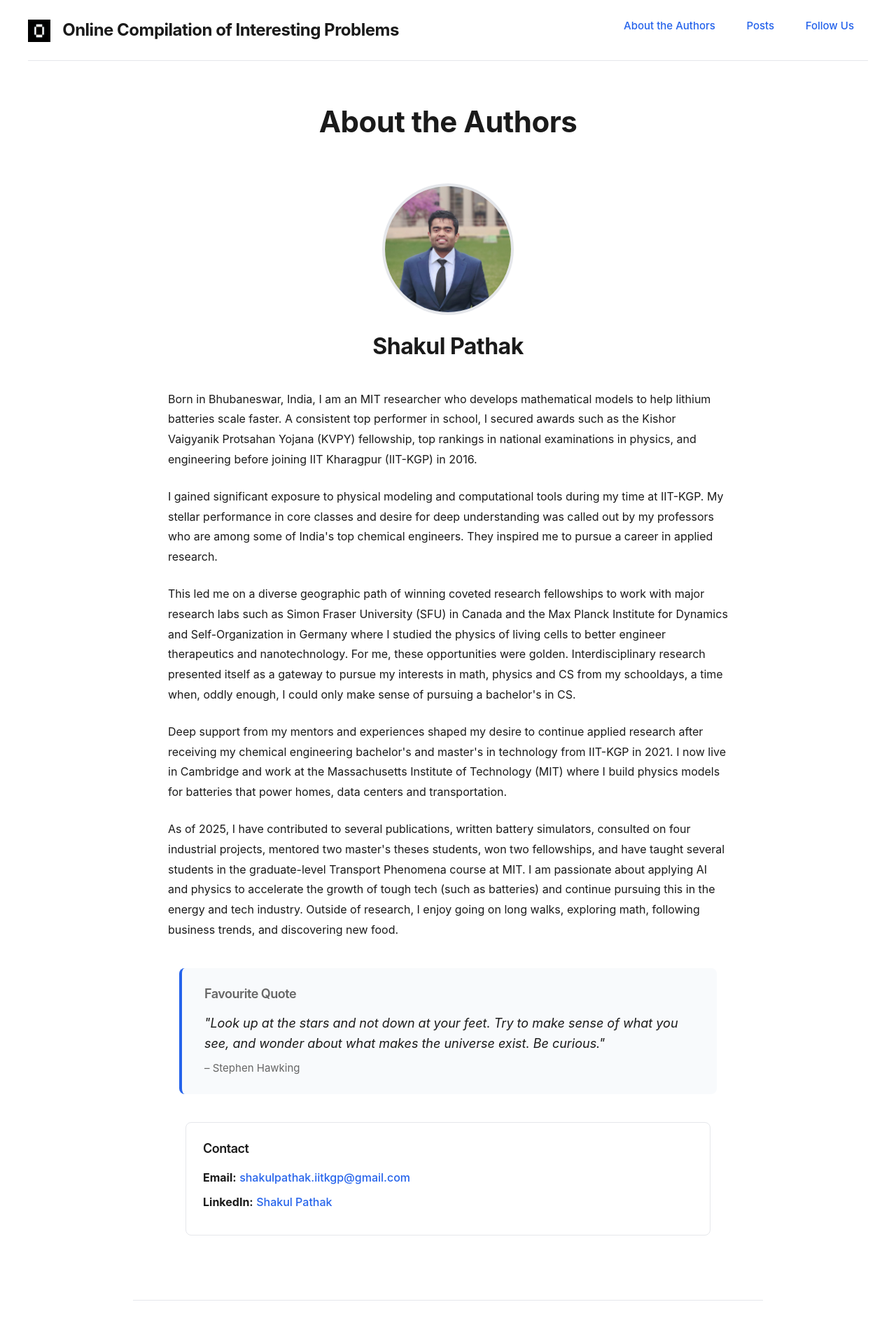
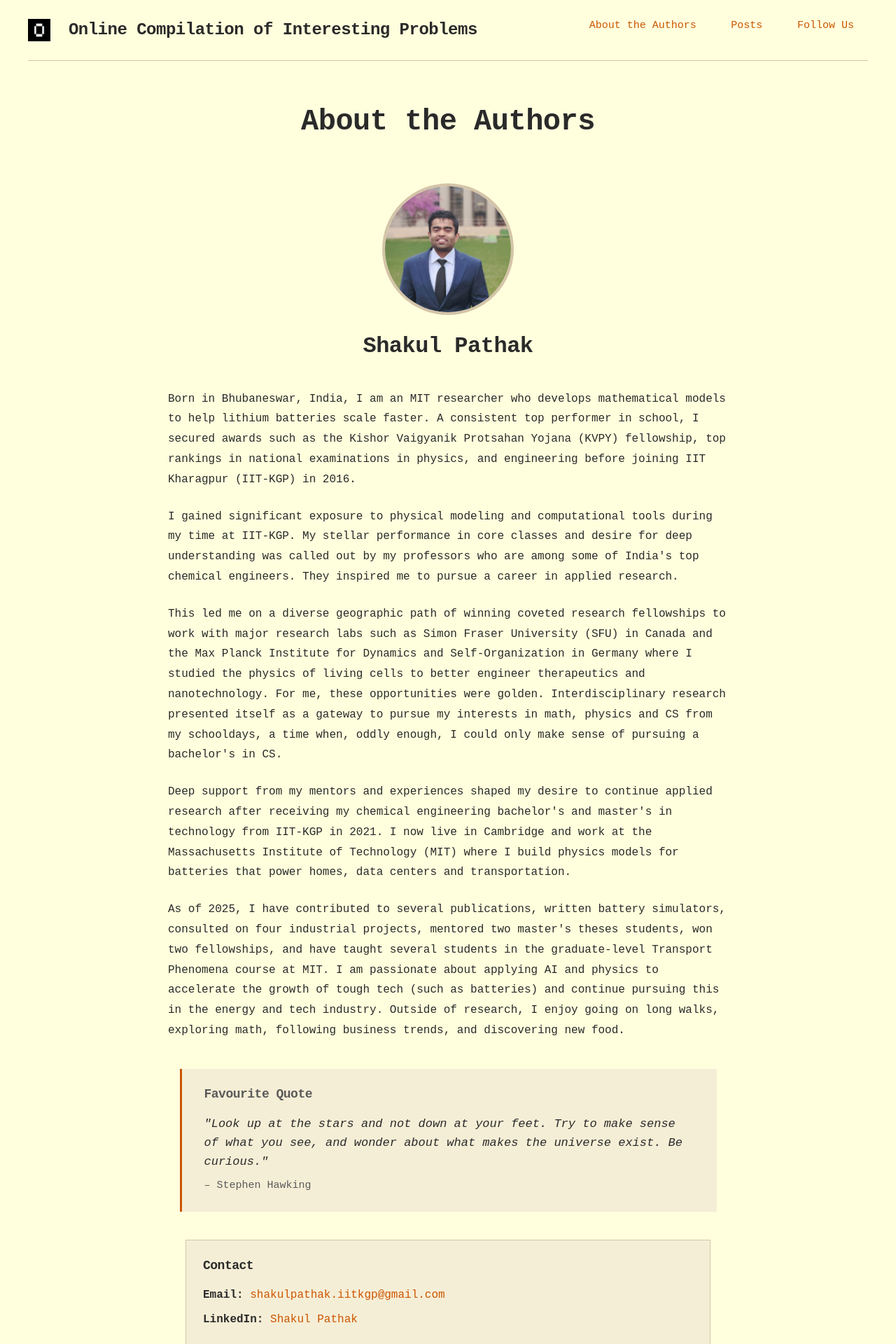
Before and after one commit to Oscuro-Phoenix/math-for-fun, a Jekyll site: the page built from about.md, in a window 1280 px wide. Shown: the top 1920 px of the page at 70% size. Built offline with Jekyll 4.4.1, drawn with Linux system fonts in a browser that asks for light colours.

Commit message:
simplify2

```diff
--- a/css/main.scss
+++ b/css/main.scss
@@ -3,14 +3,14 @@
 ---
 // Customization Variables
 
-$accent: #2563eb;
-$accent-hover: #1d4ed8;
-$background: #FFFFFF;
-$text-primary: #1a1a1a;
-$text-secondary: #666666;
-$text-light: #999999;
-$card-hover: #f8fafc;
-$border-color: #e5e7eb;
+$accent: #CC5500;
+$accent-hover: #AA4400;
+$background: #FFFFDD;
+$text-primary: #2a2a2a;
+$text-secondary: #5a5a5a;
+$text-light: #8a8a8a;
+$card-hover: #FFFBEB;
+$border-color: #d4c4a8;
 
 $max-width: 1200px;
 $content-width: 900px;
@@ -21,8 +21,8 @@ $small-width: 640px;
 
 body {
     margin: 0;
-    font-family: -apple-system, BlinkMacSystemFont, "Segoe UI", Roboto, "Helvetica Neue", Arial, sans-serif;
-    background-color: $background;
+    font-family: "Courier New", Courier, "Lucida Console", Monaco, monospace;
+    background-color: #FFFFDD;
     min-height: 100%;
     color: $text-primary;
     font-size: 16px;
@@ -42,11 +42,12 @@ hr {
     border-top: 1px solid $border-color;
 }
 code {
-    background-color: #f3f4f6;
-    color: #1f2937;
+    background-color: #f5eed6;
+    color: #3d3d3d;
     padding: 2px 6px;
-    border-radius: 4px;
-    font-size: 0.9em;
+    border-radius: 3px;
+    font-size: 0.95em;
+    font-family: "Courier New", Courier, monospace;
 }
 
 // divs
@@ -227,17 +228,19 @@ code {
             justify-content: center;
 
             a {
-                background: $card-hover;
+                background: #f5eed6;
                 color: $text-secondary;
                 padding: 4px 12px;
-                border-radius: 16px;
+                border-radius: 3px;
                 font-size: 14px;
                 font-weight: 500;
                 transition: all 0.2s ease;
+                border: 1px solid $border-color;
 
                 &:hover {
                     background: $accent;
-                    color: white;
+                    color: #FFFFDD;
+                    border-color: $accent;
                 }
             }
         }
@@ -466,13 +469,13 @@ code {
     }
 
     blockquote {
-        border-left: 4px solid $accent;
+        border-left: 3px solid $accent;
         margin: 1.5em 0;
         padding: 12px 20px;
-        background: $card-hover;
+        background: #f5eed6;
         font-style: italic;
         color: $text-secondary;
-        border-radius: 4px;
+        border-radius: 0;
     }
 
     .profile-picture {
@@ -543,34 +546,31 @@ table {
     margin: 32px 0;
     border-collapse: collapse;
     width: 100%;
-    border-radius: 8px;
-    overflow: hidden;
     border: 1px solid $border-color;
 }
 
 table tr {
     border-bottom: 1px solid $border-color;
-    background-color: white;
+    background-color: $background;
     transition: background-color 0.2s ease;
 }
 
 table tr:nth-child(2n) {
-    background-color: $card-hover;
+    background-color: #f5eed6;
 }
 
 table tr:hover {
-    background-color: #f1f5f9;
+    background-color: #f0e5c8;
 }
 
 table tr th {
     font-weight: 600;
-    background-color: #f8fafc;
+    background-color: #f5eed6;
     text-align: left;
     padding: 12px 16px;
     color: $text-primary;
     font-size: 14px;
-    text-transform: uppercase;
-    letter-spacing: 0.5px;
+    border-bottom: 2px solid $border-color;
 }
 
 table tr td {
@@ -643,9 +643,9 @@ table tr:last-child {
             max-width: 700px;
             margin: 40px auto;
             padding: 24px 32px;
-            background: $card-hover;
-            border-left: 4px solid $accent;
-            border-radius: 8px;
+            background: #f5eed6;
+            border-left: 3px solid $accent;
+            border-radius: 0;
 
             h3 {
                 font-size: 18px;
@@ -663,7 +663,7 @@ table tr:last-child {
                 padding: 0;
                 border: none;
                 background: none;
-                font-size: 18px;
+                font-size: 17px;
                 line-height: 1.6;
                 color: $text-primary;
             }
@@ -680,9 +680,9 @@ table tr:last-child {
             max-width: 700px;
             margin: 32px auto;
             padding: 24px;
-            background: white;
+            background: #f5eed6;
             border: 1px solid $border-color;
-            border-radius: 8px;
+            border-radius: 0;
 
             h3 {
                 font-size: 18px;
```
